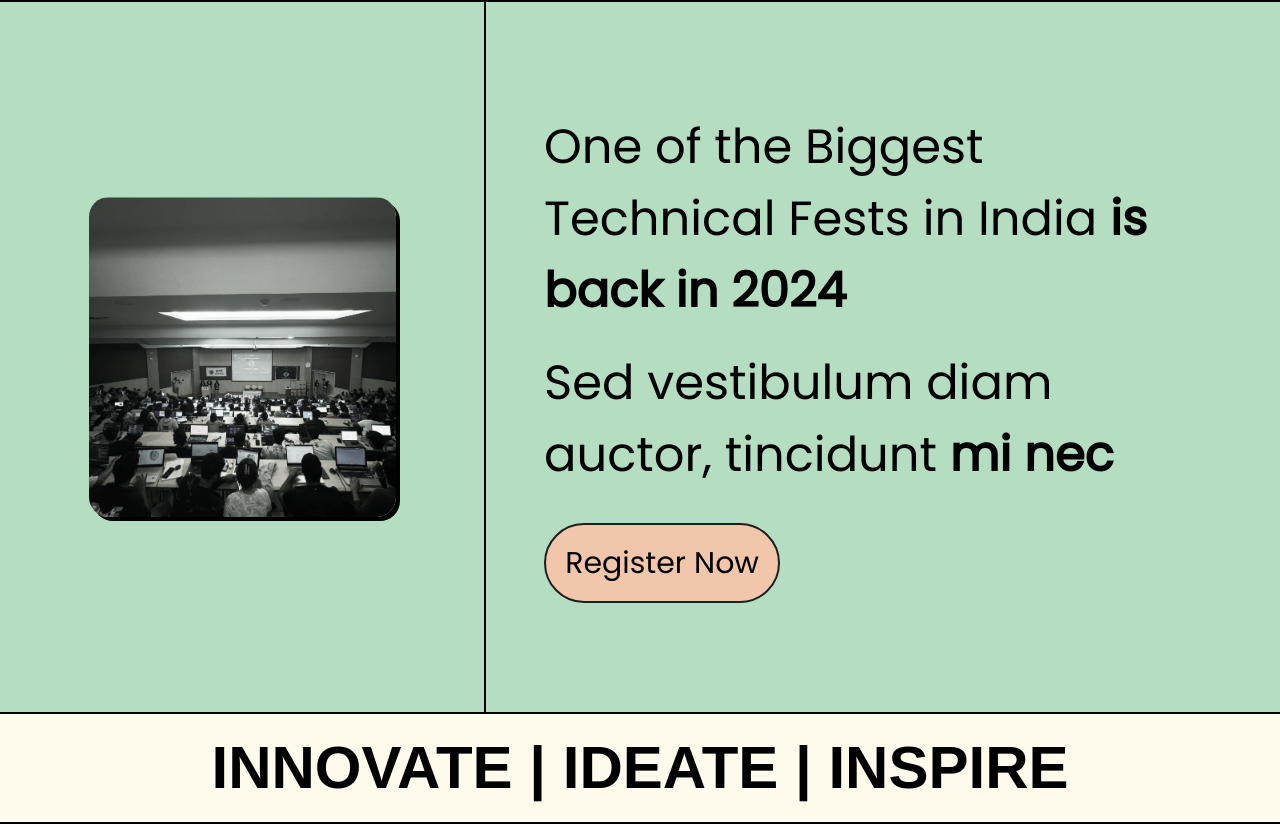
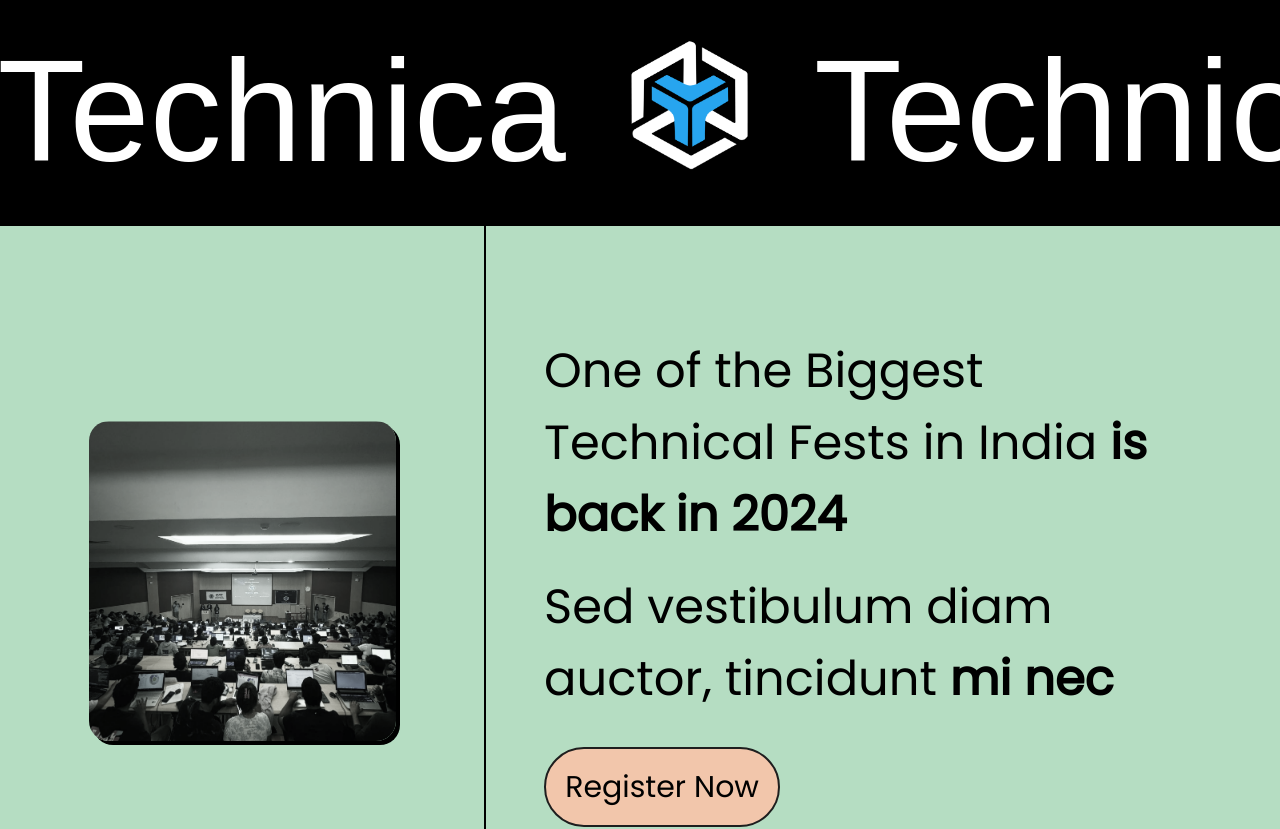
Before and after one commit to MahirKaushik/Horizon_2024-25, a React (Vite) app: page / in a window 1280 px wide. Shown: the top 829 px of the page. Built offline with nearby package versions, Linux system fonts and the light colour scheme; a web font is replaced by a local one.

Commit message:
technica slider

```diff
--- a/src/components/technica.jsx
+++ b/src/components/technica.jsx
@@ -3,6 +3,21 @@ import Button from "./button";
 const Technica=({children})=>{
     return (
         <>
+      <div className="marquee-container relative top-0 left-0 flex items-center justify-center px-2 py-1 sm:px-4 sm:py-2 place-content-center">
+                <div className="marquee-content whitespace-nowrap font-itc text-6xl md:text-7xl lg:text-9xl py-8 inline-flex">
+                    <img className="place-content-center w-[60px] h-[60px] md:w-[80px] md:h-[80px] lg:w-[120px] lg:h-[130px] mx-5 md:mx-9 lg:mx-16"src="src/images/Tech2.png" />
+                    Technica
+                    <img className="place-content-center w-[60px] h-[60px] md:w-[80px] md:h-[80px] lg:w-[120px] lg:h-[130px] mx-5 md:mx-9 lg:mx-16"src="src/images/Tech2.png" />
+                    Technica
+                    <img className="place-content-center w-[60px] h-[60px] md:w-[80px] md:h-[80px] lg:w-[120px] lg:h-[130px] mx-5 md:mx-9 lg:mx-16"src="src/images/Tech2.png" />
+                    Technica
+                    <img className="place-content-center w-[60px] h-[60px] md:w-[80px] md:h-[80px] lg:w-[120px] lg:h-[130px] mx-5 md:mx-9 lg:mx-16"src="src/images/Tech2.png" />
+                    Technica
+                    <img className="place-content-center w-[60px] h-[60px] md:w-[80px] md:h-[80px] lg:w-[120px] lg:h-[130px] mx-5 md:mx-9 lg:mx-16"src="src/images/Tech2.png" />
+                    Technica
+                    <img className="place-content-center w-[60px] h-[60px] md:w-[80px] md:h-[80px] lg:w-[120px] lg:h-[130px] mx-5 md:mx-9 lg:mx-16"src="src/images/Tech2.png" />
+                </div>
+            </div>
         <div className="hidden custom:flex shrink-1 h-[89vh] bg-technica border-t-2 border-black">
             <div className="flex w-[38vw] border-r-2 border-black justify-center items-center">
                 <div className="flex flex-shrink-0 w-clamp-24vw-24vw-30vw h-clamp-24vw-25vw-40vw background-image"></div>
--- a/src/index.css
+++ b/src/index.css
@@ -33,3 +33,11 @@
     font-weight:700;
     display:contents;
 }
+.marquee-container {
+    @apply w-full overflow-hidden bg-black text-white  ;
+  }
+
+  .marquee-content {
+    @apply animate-marquee;
+    display:flex;
+  }
--- a/tailwind.config.js
+++ b/tailwind.config.js
@@ -3,6 +3,18 @@ export default {
   content: ["./index.html", "./src/**/*.{js,ts,jsx,tsx}"],
   theme: {
     extend: {
+      fontSize: {
+        '9xl':'9rem',
+      },
+      keyframes: {
+        marquee: {
+          '0%': { transform: 'translateX(100%)' },
+          '100%': { transform: 'translateX(-100%)' },
+        },
+      },
+      animation: {
+        marquee: 'marquee 15s linear infinite',
+      },
       fontFamily:{
         itc:['ITC','sans-serif']
       },
```
Also changed, not shown: src/images/Tech2.png (added).
